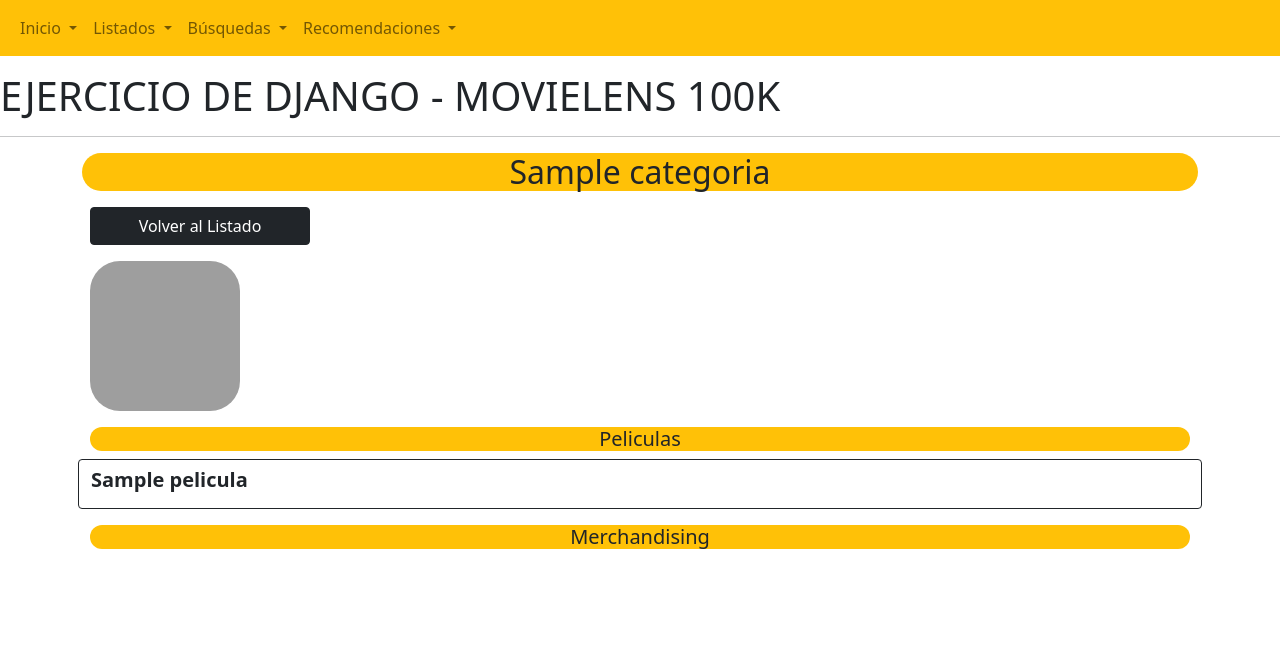
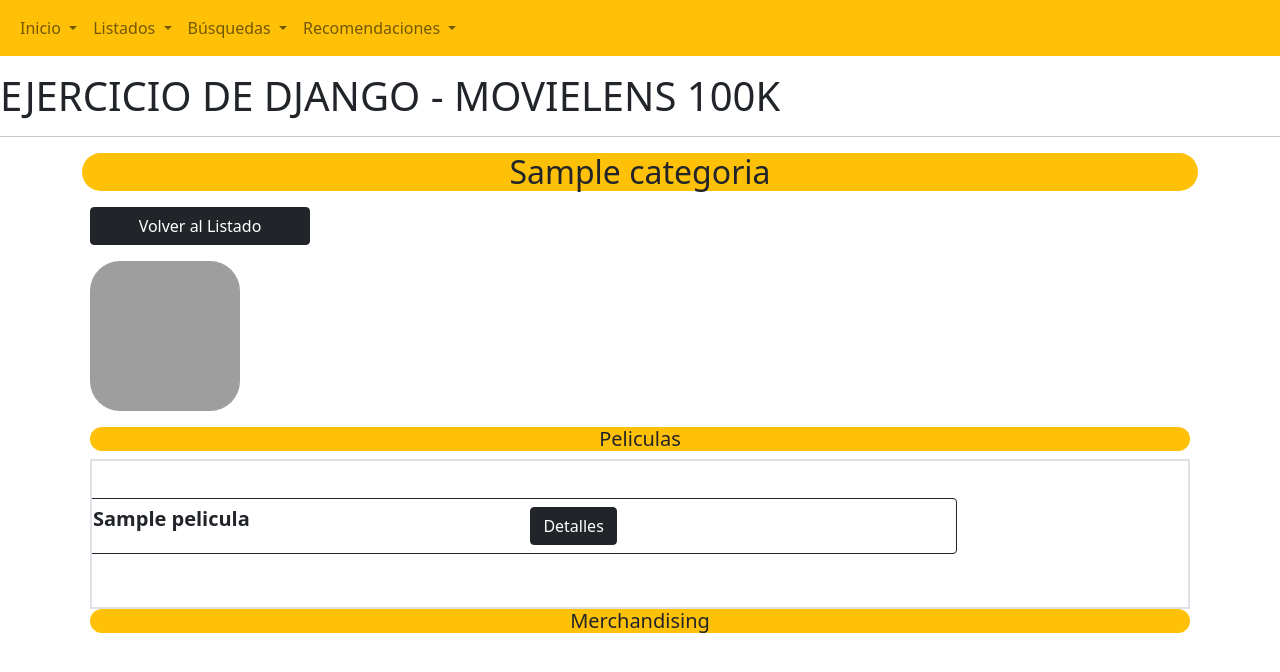
Before and after one commit to martirl11/Trabajo-CBD, a Django app: page /categoria/1/details in a window 1280 px wide. Shown: the top 672 px of the page. Run offline with Django 4.2, Linux system fonts and the light colour scheme; tables that the repository leaves empty hold one stand-in row (values such as "Sample post"); data that the repository does not hold is empty; grey boxes are pictures that could not be loaded.

Commit message:
arreglo detalles items

```diff
--- a/cinema/templates/categoria_details.html
+++ b/cinema/templates/categoria_details.html
@@ -44,12 +44,25 @@
 
     <div class='container'>
         <h5 class="bg-warning rounded-pill text-center">Peliculas</h5>
-        {% for row in pelis %}
-        <div class="row rounded border border-dark mb-3 py-2">
-            <h5><strong>{{row.titulo}}</strong></h5>
+        <div class=" overflow-auto border border-2 justify-content-around align-content-around" style="height: 150px;">
+            {% for row in pelis %}
+                <div class='rounded border border-dark mb-3 py-2 row' style='width:80%'>
+                    <div class='col-6 alig-items-center'>
+                        <h5><strong>{{row.titulo}}</strong></h5>
 
+                    </div>
+                    <div class='col-6 align-items-center' >
+                        <a href="/pelicula/{{row.idPelicula}}/details" style='text-decoration:none; color:white'>
+                            <button class='btn btn-dark'   type="button"  >
+                            <i class="bi bi-info-circle"></i>Detalles
+                            </button>
+                        </a>
+
+                    </div>
+
+                </div>
+            {% endfor %}
         </div>
-        {% endfor %}
 
         <h5 class="bg-warning rounded-pill text-center">Merchandising</h5>
         {% for row in merchan %}
--- a/cinema/views.py
+++ b/cinema/views.py
@@ -199,7 +199,7 @@ def pelicula_details(request, pelicula_id):
 
         }
 
-    return render(request, 'details.html', context)
+    return render(request, 'pelicula_details.html', context)
 
 def categoria_list(request):
     objects = Categoria.objects.all()
```
Also changed, not shown: cinema/templates/pelicula_details.html (renamed from cinema/templates/details.html).
